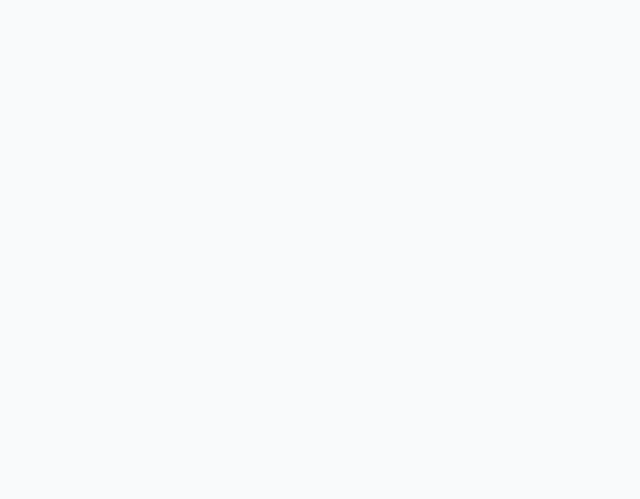
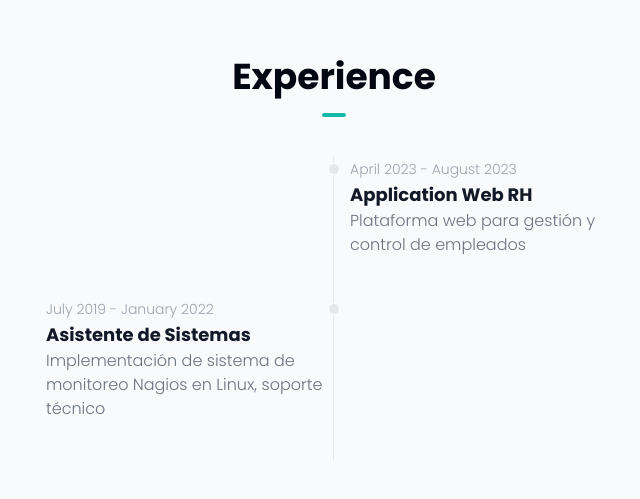
Before and after one commit to U-Perez/Portafolio-Website, a Next.js app: page / in a window 1280 px wide. Shown: the part 2559-3058 px from the top of the page, without its empty margins (306-946 px from the left). Before the commit the page ends 2168 px from the top, so only its background shows below. Built offline with nearby package versions, Linux system fonts and the light colour scheme.

Commit message:
Update projectspage & add experiencepage

```diff
--- a/app/page.tsx
+++ b/app/page.tsx
@@ -1,4 +1,5 @@
 import AboutPage from "@/components/AboutPage";
+import ExperiencePage from "@/components/ExperiencePage";
 import HomePage from "@/components/HomePage";
 import ProjectsPage from "@/components/ProjectsPage";
 
@@ -8,6 +9,7 @@ export default function Home() {
       <HomePage/>
       <AboutPage/>
       <ProjectsPage/>
+      <ExperiencePage/>
     </main>
   );
 }
--- /dev/null
+++ b/components/ExperiencePage.tsx
@@ -0,0 +1,45 @@
+import React from "react";
+
+const ExperiencePage = () => {
+  return (
+    <section>
+      <div className="my-12 pb-12 md:pt-16 md:pb-48">
+        <h1 className="my-10 text-center font-bold text-4xl">
+          Experience
+          <hr className="w-6 h-1 mx-auto my-4 bg-teal-500 border-0 rounded"></hr>
+        </h1>
+        <div className="flex justify-center ">
+          <ol className="relative md:h-full md:w-0.5 border-s border-gray-200 dark:border-gray-700">
+            <li className="mb-10 ms-4 md:w-72">
+              <div className="absolute w-3  h-3 bg-gray-200 rounded-full mt-1.5 -start-1.5 border border-white dark:border-gray-900 dark:bg-gray-700"></div>
+              <time className="mb-1 text-sm font-normal leading-none text-gray-400 dark:text-gray-500">
+                April 2023 - August 2023
+              </time>
+              <h3 className="text-lg font-semibold text-gray-900 dark:text-white">
+                Application Web RH
+              </h3>
+              <p className="mb-4 text-base font-normal text-gray-500 dark:text-gray-400">
+                Plataforma web para gestión y control de empleados
+              </p>
+            </li>
+            <li className="mb-10 md:-ml-72 ms-4 md:w-72">
+              <div className="absolute w-3 h-3 bg-gray-200 rounded-full mt-1.5 -start-1.5 border border-white dark:border-gray-900 dark:bg-gray-700"></div>
+              <time className="mb-1 text-sm font-normal leading-none text-gray-400 dark:text-gray-500">
+                July 2019 - January 2022
+              </time>
+              <h3 className="text-lg font-semibold text-gray-900 dark:text-white">
+                Asistente de Sistemas
+              </h3>
+              <p className="text-base font-normal text-gray-500 dark:text-gray-400">
+                Implementación de sistema de monitoreo Nagios en Linux, soporte
+                técnico
+              </p>
+            </li>
+          </ol>
+        </div>
+      </div>
+    </section>
+  );
+};
+
+export default ExperiencePage;
--- a/components/ProjectsPage.tsx
+++ b/components/ProjectsPage.tsx
@@ -7,6 +7,7 @@ import Project from "./Project";
 const ProjectsPage = () => {
   return (
     <section id="projects">
+      <div className="my-12 pb-12 md:pt-16 md:pb-48">
         <h1 className="my-10 text-center font-bold text-4xl">
           Projects
           <hr className="w-6 h-1 mx-auto my-4 bg-teal-500 border-0 rounded"></hr>
@@ -18,6 +19,7 @@ const ProjectsPage = () => {
             </React.Fragment>
           ))}
         </div>
+      </div>
     </section>
   );
 };
```
Lines whose indentation alone changed are shown as unchanged.
